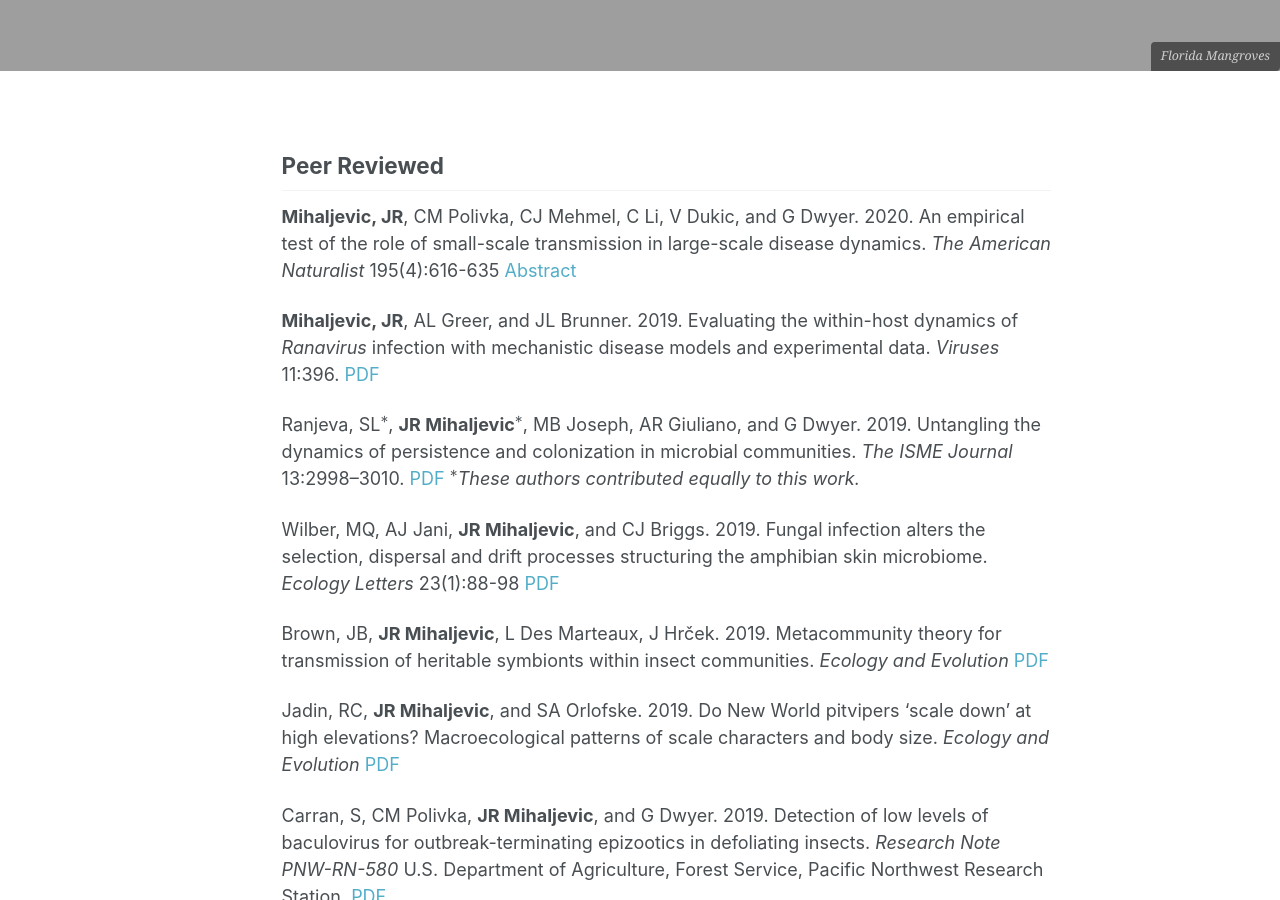
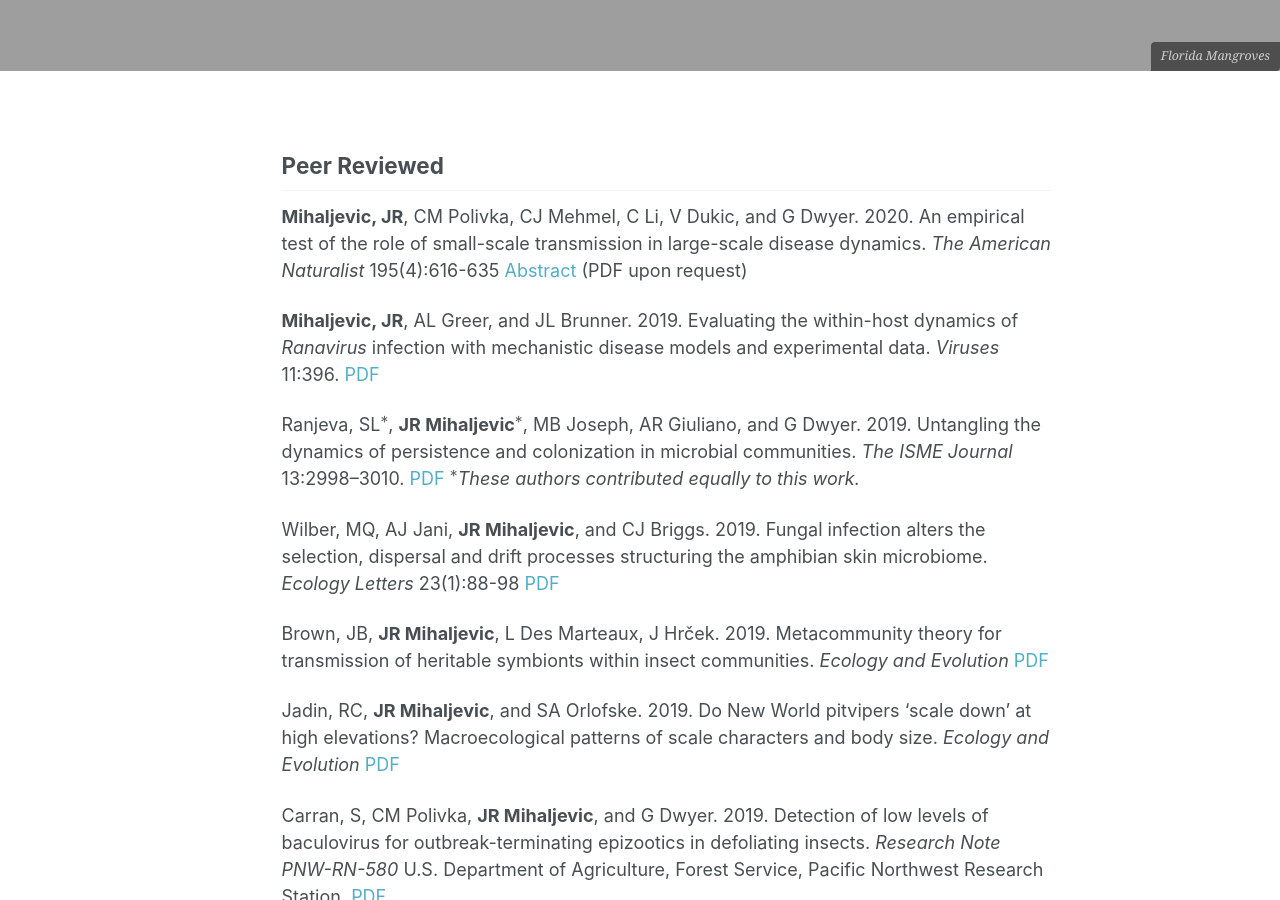
Before and after one commit to jrmihalj/jrmihalj.github.io, a Jekyll site: the page built from _pages/pubs.md, in a window 1280 px wide and 900 px high, scrolled down 971 px. Built offline with Jekyll 4.4.1, drawn with Linux system fonts in a browser that asks for light colours; formulas are drawn with MathJax 3; our own code applies the rules of GitHub Pages for plain Markdown files.

Commit message:
PDF upon request for AmNat

```diff
--- a/_pages/pubs.md
+++ b/_pages/pubs.md
@@ -10,7 +10,7 @@
 
 ## Peer Reviewed
 
-**Mihaljevic, JR**, CM Polivka, CJ Mehmel, C Li, V Dukic, and G Dwyer. 2020. An empirical test of the role of small-scale transmission in large-scale disease dynamics. *The American Naturalist* 195(4):616-635 [Abstract](https://www.journals.uchicago.edu/doi/abs/10.1086/707457?journalCode=an){:target="_blank"}
+**Mihaljevic, JR**, CM Polivka, CJ Mehmel, C Li, V Dukic, and G Dwyer. 2020. An empirical test of the role of small-scale transmission in large-scale disease dynamics. *The American Naturalist* 195(4):616-635 [Abstract](https://www.journals.uchicago.edu/doi/abs/10.1086/707457?journalCode=an){:target="_blank"} (PDF upon request)
 
 **Mihaljevic, JR**, AL Greer, and JL Brunner. 2019. Evaluating the within-host dynamics of *Ranavirus* infection with mechanistic disease models and experimental data. *Viruses* 11:396. [PDF](https://www.mdpi.com/1999-4915/11/5/396){:target="_blank"}
 
```
